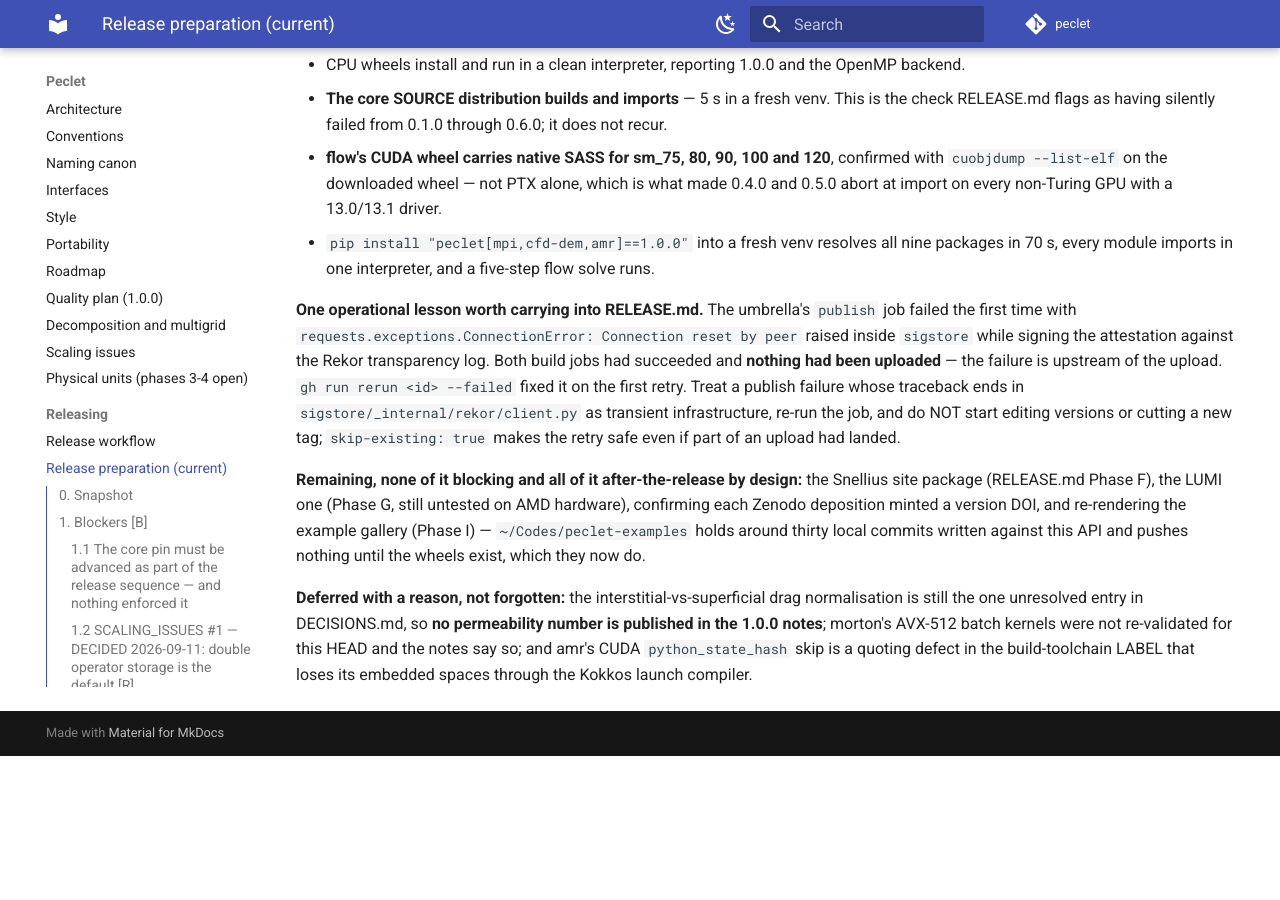
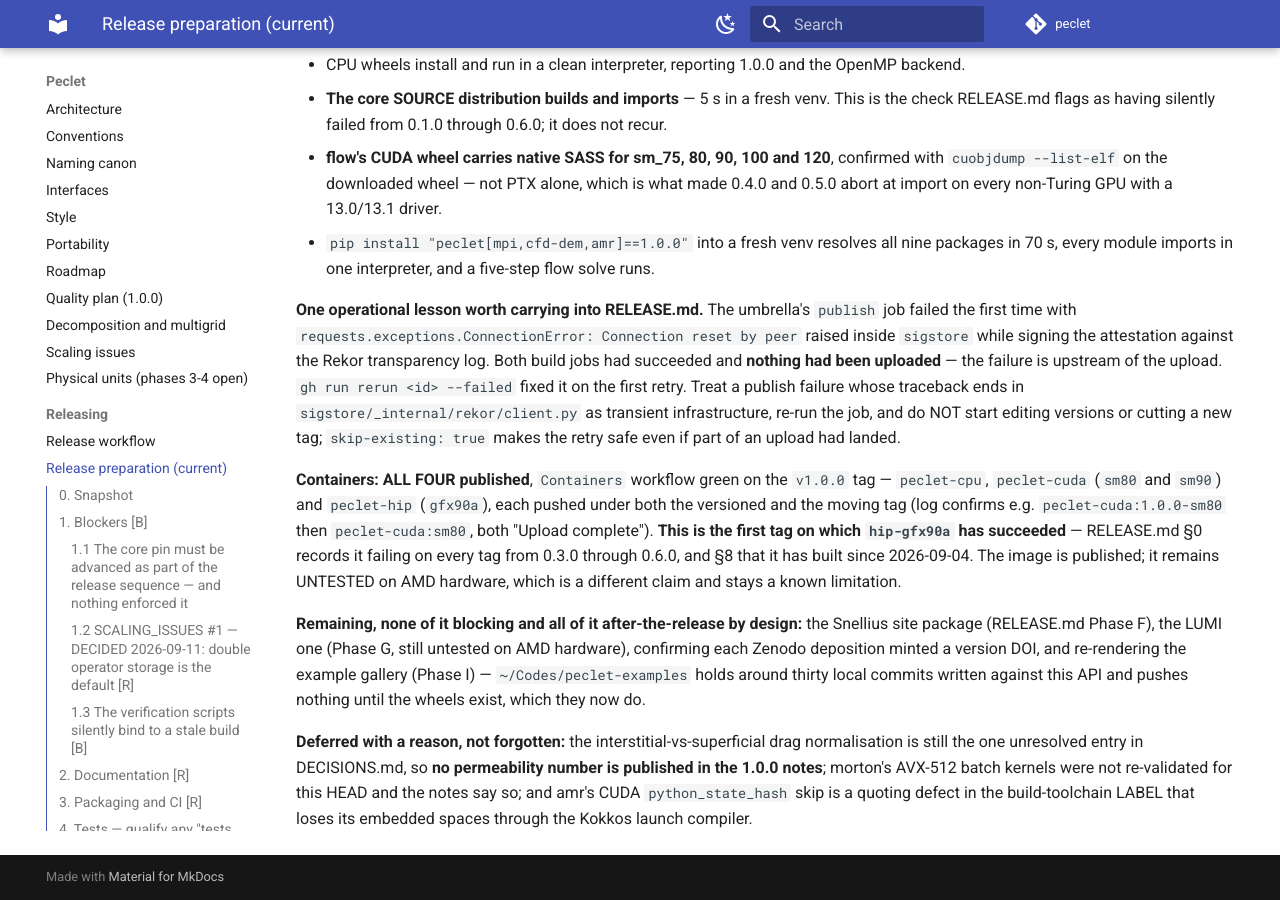
Before and after one commit to computational-chemical-engineering/peclet, an MkDocs documentation site: the page built from docs/RELEASE_PREP.md, in a window 1280 px wide and 900 px high, scrolled down 12963 px. Built offline with MkDocs 1.6.1 and Material for MkDocs 9.7.7, drawn with Linux system fonts in a browser that asks for light colours; comment, search, counter and statistics services are not loaded; before the commit the page ends 13719 px from its top, so only the background shows below that.

Commit message:
RELEASE_PREP §10: containers published, hip-gfx90a green on a tag for the first time
All four images pushed under both their versioned and moving tags: peclet-cpu,
peclet-cuda sm80 and sm90, peclet-hip gfx90a.

Worth recording rather than ticking off: RELEASE.md notes hip-gfx90a failing on
every tag from 0.3.0 through 0.6.0 and only building since 2026-09-04. This is
the first release where it actually published. The image exists; it is still
UNTESTED on AMD hardware, which is a separate claim and stays a known limitation
rather than being quietly upgraded by a green build.

Co-Authored-By: Claude Opus 5 <noreply@anthropic.com>
Claude-Session: https://claude.ai/code/session_01Wqm2gbrbGKeKH8YVUHoTch

```diff
--- a/docs/RELEASE_PREP.md
+++ b/docs/RELEASE_PREP.md
@@ -541,6 +541,14 @@ succeeded and **nothing had been uploaded** — the failure is upstream of the u
 editing versions or cutting a new tag; `skip-existing: true` makes the retry safe even if part of an
 upload had landed.
 
+**Containers: ALL FOUR published**, `Containers` workflow green on the `v1.0.0` tag —
+`peclet-cpu`, `peclet-cuda` (`sm80` and `sm90`) and `peclet-hip` (`gfx90a`), each pushed under both
+the versioned and the moving tag (log confirms e.g. `peclet-cuda:1.0.0-sm80` then
+`peclet-cuda:sm80`, both "Upload complete"). **This is the first tag on which `hip-gfx90a` has
+succeeded** — RELEASE.md §0 records it failing on every tag from 0.3.0 through 0.6.0, and §8 that it
+has built since 2026-09-04. The image is published; it remains UNTESTED on AMD hardware, which is a
+different claim and stays a known limitation.
+
 **Remaining, none of it blocking and all of it after-the-release by design:** the Snellius site
 package (RELEASE.md Phase F), the LUMI one (Phase G, still untested on AMD hardware), confirming
 each Zenodo deposition minted a version DOI, and re-rendering the example gallery (Phase I) —
```
